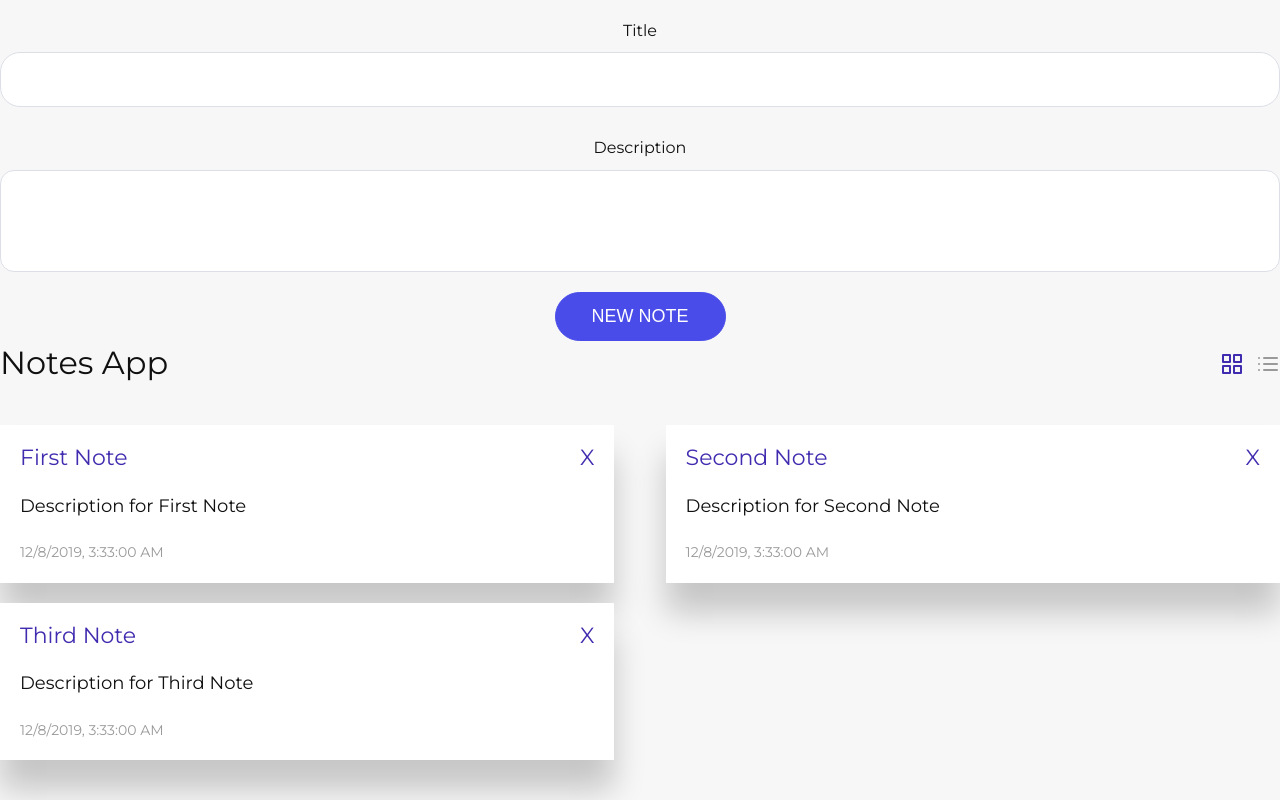
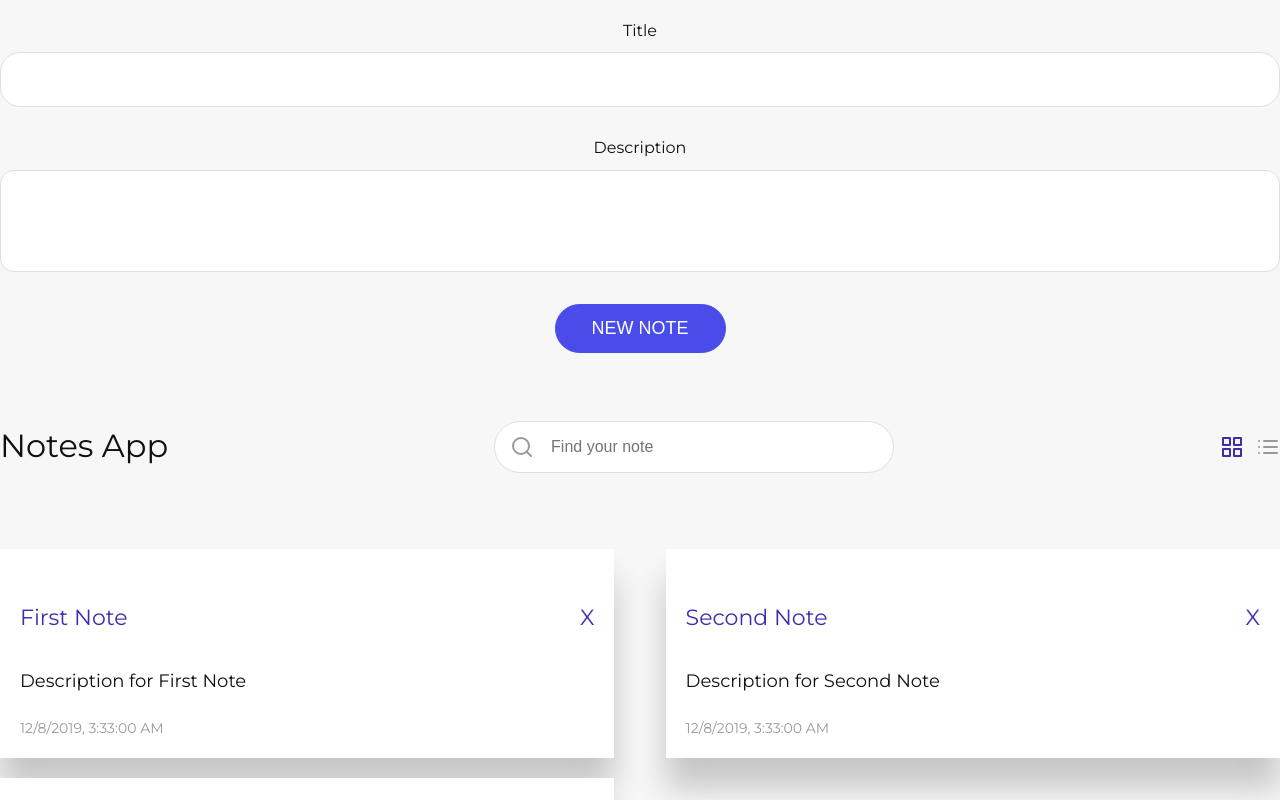
Before and after one commit to JonikUl/simpleVue, a Vue app in the folder notes/: page / in a window 1280 px wide. Shown: the top 800 px of the page. Built offline with nearby package versions, Linux system fonts and the light colour scheme.

Commit message:
add filter
Signed-off-by: Evgeniy Gromin <evgeniy.gromin@gmail.com>

```diff
--- a/notes/src/App.vue
+++ b/notes/src/App.vue
@@ -7,6 +7,7 @@
           <newNote :note="note" @addNote="addNote" />
           <div class="note-header">
             <h1>{{ title }}</h1>
+            <search :value="search" placeholder="Find your note" @search="search = $event" />
             <div class="icons">
               <svg
                 :class="{ active: grid }"
@@ -48,7 +49,7 @@
               </svg>
             </div>
           </div>
-          <notes :notes="notes" @remove="removeNote" :grid="grid" />
+          <notes :notes="notesFilter" @remove="removeNote" :grid="grid" />
         </div>
       </section>
     </div>
@@ -59,17 +60,20 @@
 import message from '@/components/Message.vue'
 import newNote from '@/components/NewNote.vue'
 import notes from '@/components/Notes.vue'
+import search from '@/components/Search.vue'
 
 export default {
   name: 'app',
   components: {
     message,
     newNote,
-    notes
+    notes,
+    search,
   },
   data () {
     return {
       title: 'Notes App',
+      search: '',
       message: null,
       grid: true,
       note: {
@@ -118,6 +122,20 @@
     removeNote (index) {
       this.notes.splice(index, 1)
     }
+  },
+  computed: {
+    notesFilter () {
+      let array = this.notes,
+        search = this.search;
+      if (!search) return array;
+      search = search.trim().toLowerCase();
+      array = array.filter(function (i) {
+        if (i.title.toLowerCase().indexOf(search) !== -1) {
+          return i;
+        }
+      });
+      return array;
+    }
   }
 }
 </script>
@@ -127,6 +145,7 @@
   display: flex;
   align-items: center;
   justify-content: space-between;
+  margin: 36px 0;
   h1 {
     font-size: 32px;
   }
--- a/notes/src/components/NewNote.vue
+++ b/notes/src/components/NewNote.vue
@@ -1,7 +1,7 @@
 <template>
   <div class="new-note">
     <label for="title">Title</label>
-    <input v-model="note.title" type="text" id="title"/>
+    <input v-model="note.title" type="text" id="title" />
     <label for="description">Description</label>
     <textarea v-model="note.descr" id="description"></textarea>
     <button class="btn btnPrimary" @click="addNote">New Note</button>
@@ -26,7 +26,7 @@
 .new-note {
   text-align: center;
   button {
-    margin-top: 20px;
+    margin: 32px 0;
   }
 }
 </style>
--- /dev/null
+++ b/notes/src/components/Search.vue
@@ -0,0 +1,81 @@
+<template>
+  <div class="wrapper__search">
+    <!-- Search -->
+    <div class="search">
+      <div class="search-icon">
+        <svg
+          xmlns="http://www.w3.org/2000/svg"
+          width="24"
+          height="24"
+          viewBox="0 0 24 24"
+          fill="none"
+          stroke="currentColor"
+          stroke-width="2"
+          stroke-linecap="round"
+          stroke-linejoin="round"
+          class="feather feather-search"
+        >
+          <circle cx="11" cy="11" r="8" />
+          <line x1="21" y1="21" x2="16.65" y2="16.65" />
+        </svg>
+      </div>
+    </div>
+    <!-- Search input -->
+    <input type="text" :placeholder="placeholder" v-model="search" />
+  </div>
+</template>
+
+<script>
+export default {
+  props: {
+    value: {
+      type: String,
+      required: true
+    },
+    placeholder: {
+      type: String,
+      default: 'Search'
+    }
+  },
+  data () {
+    return { search: this.value }
+  },
+  watch: {
+    search (val) {
+      this.$emit('search', val);
+    }
+  }
+}
+</script>
+
+<style scoped>
+svg {
+  color: #e4e4e4;
+}
+/* Search */
+.wrapper__search {
+  position: relative;
+}
+.search {
+  top: 0px;
+  bottom: 0px;
+  left: 0px;
+  position: absolute;
+}
+.search-icon {
+  height: 100%;
+  padding-left: 16px;
+  padding-right: 16px;
+  align-items: center;
+  display: flex;
+}
+input {
+  padding: 16px 16px 16px 56px !important;
+  margin-bottom: 0px;
+  border-radius: 30px;
+  color: #909399;
+  font-size: 16px;
+  min-width: 400px;
+  height: auto;
+}
+</style>
```
Also changed, not shown: 2 other files (tests, documents, lock files or other folders).
